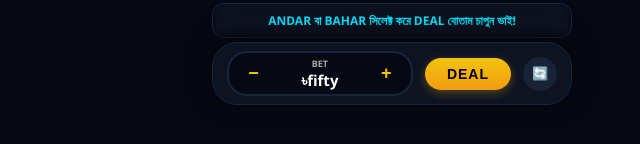
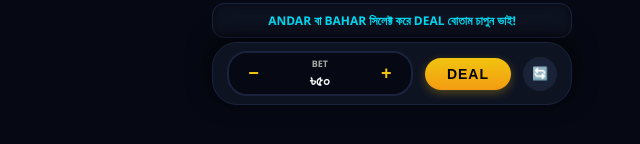
Before and after one commit to dalowerhossain229-lang/ANDAR-BAHAR, a website: page index.html in a window 1280 px wide. Shown: the part 650-794 px from the top of the page, 248-888 px from the left. Drawn offline with nearby package versions, Linux system fonts and the light colour scheme; no server answers.

Commit message:
Update index.html

```diff
--- a/index.html
+++ b/index.html
@@ -61,14 +61,14 @@
         <span id="win-text-msg">ANDAR বা BAHAR সিলেক্ট করে DEAL বোতাম চাপুন ভাই!</span>
     </div>
 
-    <!-- 🎛️ কন্ট্রোল প্যানেল এরিয়া (৳১-৳২০০০0 প্লাস-মাইনাস ও DEAL বোতাম পাশাপাশি লক ভাই) -->
+        <!-- 🎛️ কন্ট্রোল প্যানেল এরিয়া (৳fifty জ্যাম চিরতরে মুক্ত করে পিউর সংখ্যা ৫০ লক ভাই ভাই) -->
     <div class="footer-controls">
         <div class="play-section">
             <div class="bet-selector">
                 <button class="bet-btn-nav" onclick="adjustBet('minus')">−</button>
                 <div style="text-align: center; width: 60px;">
                     <div style="font-size: 9px; color: #aaa; font-weight: bold;">BET</div>
-                    <div style="font-size: 15px; font-weight: 900; color: #fff;" id="bet-display">৳fifty</div>
+                    <div style="font-size: 15px; font-weight: 900; color: #fff;" id="bet-display">৳৫০</div>
                 </div>
                 <button class="bet-btn-nav" onclick="adjustBet('plus')">+</button>
             </div>
@@ -80,6 +80,7 @@
             </div>
         </div>
     </div>
+
 
     <!-- 🔌 [উইনগো কালার ট্রেড সিঙ্ক - ইউনিভার্সাল সকেট ইঞ্জিন লাইব্রেরি ভাই] -->
     <script src="/socket.io/socket.io.js"></script>
```
